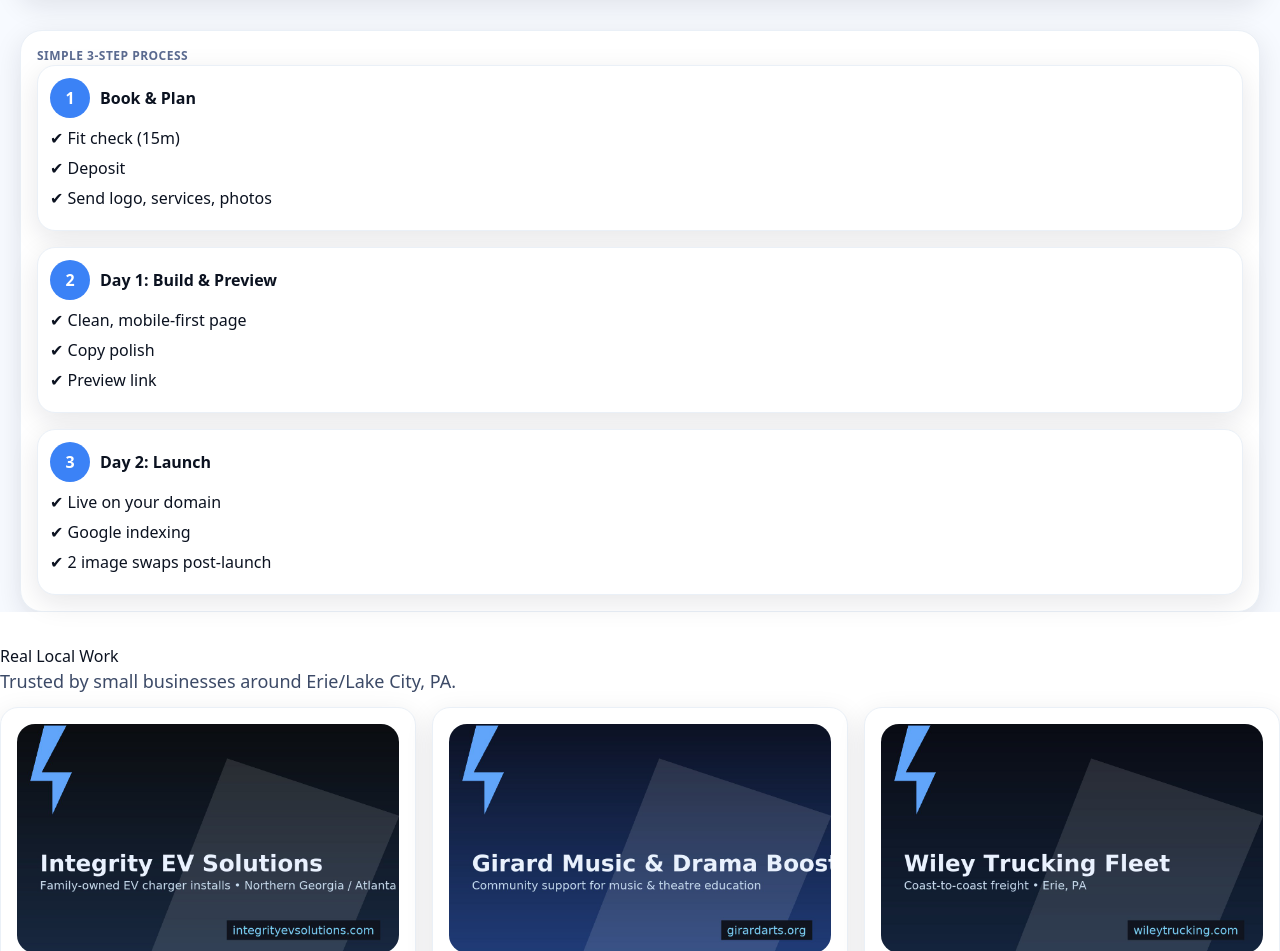
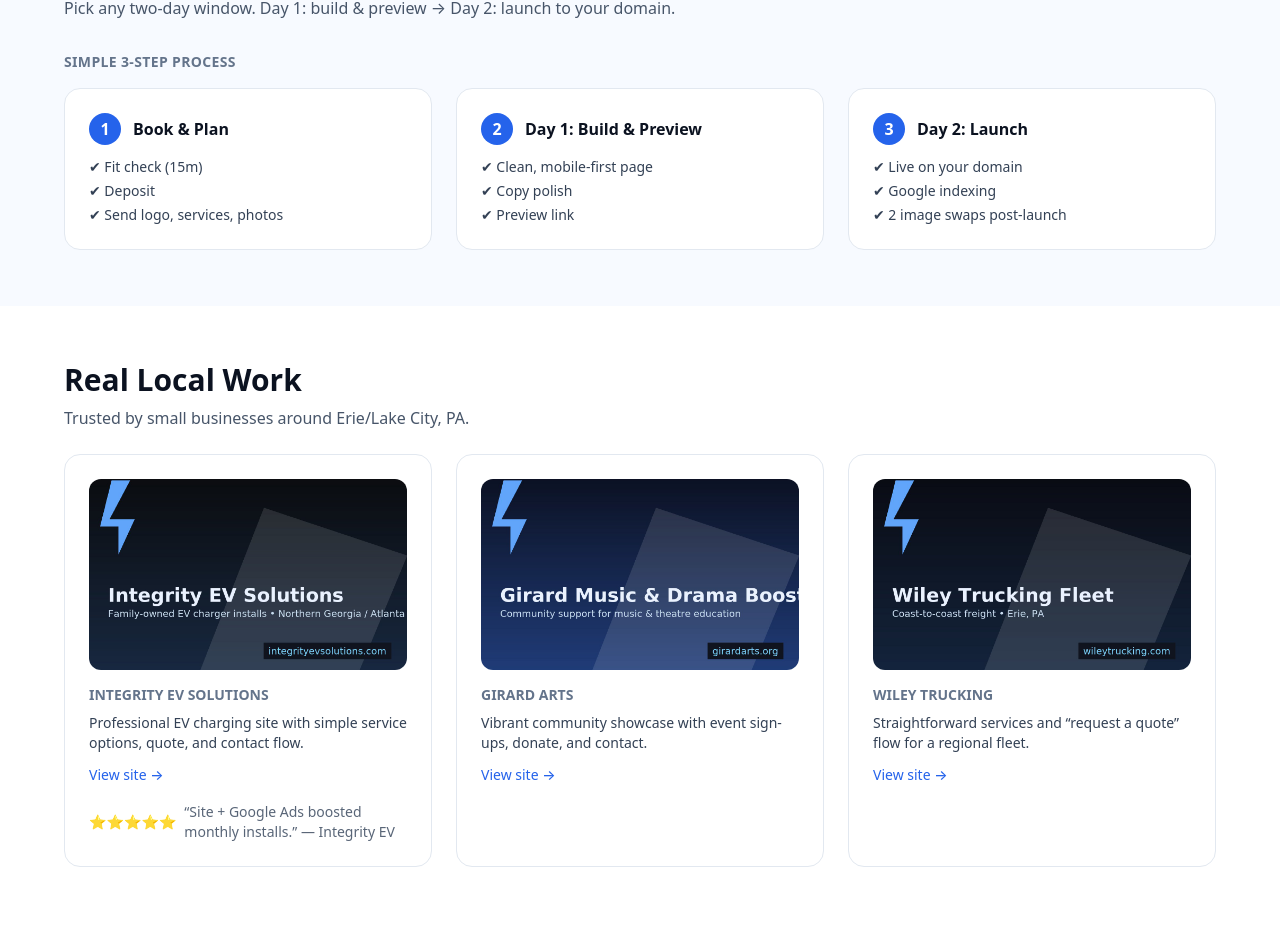
Before and after one commit to jordanlander/oneweekendwebsites, a plain HTML site: page index.html in a window 1280 px wide. Shown: the part 581-1532 px from the top of the page. Drawn offline with nearby package versions, Linux system fonts and the light colour scheme.

Commit message:
ui: harmonize process/work sections and restore full footer

```diff
--- a/index.html
+++ b/index.html
@@ -124,69 +124,75 @@
 </section>
 <!-- HERO END -->
 
-<section class="alt-band fade-in">
-  <div class="container">
-    <div class="band band--angled">
-      <div class="eyebrow">How it works</div>
-      <h2 style="margin:6px 0 10px">Launch in 48 hours</h2>
-      <p>Pick any two-day window. Day 1: build &amp; preview → Day 2: launch to your domain.</p>
-    </div>
-    <div class="card card-lg" style="padding:16px;margin-top:32px">
-      <div class="kicker">Simple 3-Step Process</div>
-      <div class="grid" id="process">
-        <div class="card" style="padding:12px">
-          <div style="display:flex;gap:10px;align-items:center"><span class="icon-num">1</span><strong>Book &amp; Plan</strong></div>
-          <ul class="list">
-            <li>✔ Fit check (15m)</li><li>✔ Deposit</li><li>✔ Send logo, services, photos</li>
-          </ul>
-        </div>
-        <div class="card" style="padding:12px">
-          <div style="display:flex;gap:10px;align-items:center"><span class="icon-num">2</span><strong>Day 1: Build &amp; Preview</strong></div>
-          <ul class="list">
-            <li>✔ Clean, mobile-first page</li><li>✔ Copy polish</li><li>✔ Preview link</li>
-          </ul>
-        </div>
-        <div class="card" style="padding:12px">
-          <div style="display:flex;gap:10px;align-items:center"><span class="icon-num">3</span><strong>Day 2: Launch</strong></div>
-          <ul class="list">
-            <li>✔ Live on your domain</li><li>✔ Google indexing</li><li>✔ 2 image swaps post-launch</li>
-          </ul>
-        </div>
+
+<section id="process" class="alt-band fade-in px-6 py-14">
+  <div class="max-w-6xl mx-auto">
+    <p class="text-sm font-semibold text-blue-600 uppercase tracking-wide">How it works</p>
+    <h2 class="mt-1 text-3xl font-bold">Launch in 48 hours</h2>
+    <p class="mt-2 text-slate-600">Pick any two-day window. Day 1: build &amp; preview → Day 2: launch to your domain.</p>
+    <p class="mt-8 text-sm font-semibold text-slate-500 uppercase tracking-wide">Simple 3-step process</p>
+    <div class="mt-4 grid gap-6 md:grid-cols-3">
+      <div class="rounded-2xl border border-slate-200 p-6 bg-white">
+        <div class="flex items-center gap-3"><span class="flex h-8 w-8 items-center justify-center rounded-full bg-blue-600 text-white font-bold">1</span><strong>Book &amp; Plan</strong></div>
+        <ul class="mt-3 space-y-1 text-sm text-slate-700">
+          <li>✔ Fit check (15m)</li>
+          <li>✔ Deposit</li>
+          <li>✔ Send logo, services, photos</li>
+        </ul>
+      </div>
+      <div class="rounded-2xl border border-slate-200 p-6 bg-white">
+        <div class="flex items-center gap-3"><span class="flex h-8 w-8 items-center justify-center rounded-full bg-blue-600 text-white font-bold">2</span><strong>Day 1: Build &amp; Preview</strong></div>
+        <ul class="mt-3 space-y-1 text-sm text-slate-700">
+          <li>✔ Clean, mobile-first page</li>
+          <li>✔ Copy polish</li>
+          <li>✔ Preview link</li>
+        </ul>
+      </div>
+      <div class="rounded-2xl border border-slate-200 p-6 bg-white">
+        <div class="flex items-center gap-3"><span class="flex h-8 w-8 items-center justify-center rounded-full bg-blue-600 text-white font-bold">3</span><strong>Day 2: Launch</strong></div>
+        <ul class="mt-3 space-y-1 text-sm text-slate-700">
+          <li>✔ Live on your domain</li>
+          <li>✔ Google indexing</li>
+          <li>✔ 2 image swaps post-launch</li>
+        </ul>
       </div>
     </div>
   </div>
 </section>
 
 
-<section id="work" class="alt-band fade-in">
-  <div class="container" style="padding:32px 0">
-    <h2>Real Local Work</h2>
-    <p class="lead">Trusted by small businesses around Erie/Lake City, PA.</p>
-    <div class="grid cols-3" style="margin-top:12px">
-      <article class="card">
-        <img src="/work-integrity-ev.jpg" alt="Integrity EV preview" width="600" height="360" loading="lazy" style="width:100%;height:auto;border-radius:var(--r)">
-        <div class="kicker">Integrity EV Solutions</div>
-        <p style="margin:6px 0 10px">Professional EV charging site with simple service options, quote, and contact flow.</p>
-        <a class="pill" href="https://www.integrityevsolutions.com" target="_blank" rel="noopener">View site →</a>
-        <div style="margin-top:12px;display:flex;align-items:center;gap:6px">
-          ⭐⭐⭐⭐⭐ <span style="opacity:.9">“Site + Google Ads boosted monthly installs.” — Integrity EV</span>
+
+
+<section id="work" class="alt-band fade-in px-6 py-14">
+  <div class="max-w-6xl mx-auto">
+    <h2 class="text-3xl font-bold">Real Local Work</h2>
+    <p class="mt-2 text-slate-600">Trusted by small businesses around Erie/Lake City, PA.</p>
+    <div class="mt-6 grid gap-6 md:grid-cols-3">
+      <article class="rounded-2xl border border-slate-200 p-6 bg-white">
+        <img src="/work-integrity-ev.jpg" alt="Integrity EV preview" width="600" height="360" loading="lazy" class="w-full h-auto rounded-xl">
+        <div class="mt-4 text-sm font-semibold text-slate-500 uppercase">Integrity EV Solutions</div>
+        <p class="mt-2 text-sm text-slate-700">Professional EV charging site with simple service options, quote, and contact flow.</p>
+        <a class="mt-3 inline-block text-blue-600 hover:underline text-sm font-medium" href="https://www.integrityevsolutions.com" target="_blank" rel="noopener">View site →</a>
+        <div class="mt-4 flex items-center gap-2 text-sm text-slate-600">
+          ⭐⭐⭐⭐⭐ <span class="opacity-90">“Site + Google Ads boosted monthly installs.” — Integrity EV</span>
         </div>
       </article>
-      <article class="card">
-        <img src="/work-girard-arts.jpg" alt="Girard Arts preview" width="600" height="360" loading="lazy" style="width:100%;height:auto;border-radius:var(--r)">
-        <div class="kicker">Girard Arts</div>
-        <p style="margin:6px 0 10px">Vibrant community showcase with event sign-ups, donate, and contact.</p>
-        <a class="pill" href="https://girardarts.org" target="_blank" rel="noopener">View site →</a>
+      <article class="rounded-2xl border border-slate-200 p-6 bg-white">
+        <img src="/work-girard-arts.jpg" alt="Girard Arts preview" width="600" height="360" loading="lazy" class="w-full h-auto rounded-xl">
+        <div class="mt-4 text-sm font-semibold text-slate-500 uppercase">Girard Arts</div>
+        <p class="mt-2 text-sm text-slate-700">Vibrant community showcase with event sign-ups, donate, and contact.</p>
+        <a class="mt-3 inline-block text-blue-600 hover:underline text-sm font-medium" href="https://girardarts.org" target="_blank" rel="noopener">View site →</a>
       </article>
-      <article class="card">
-        <img src="/work-wiley-trucking.jpg" alt="Wiley Trucking preview" width="600" height="360" loading="lazy" style="width:100%;height:auto;border-radius:var(--r)">
-        <div class="kicker">Wiley Trucking</div>
-        <p style="margin:6px 0 10px">Straightforward services and “request a quote” flow for a regional fleet.</p>
-        <a class="pill" href="https://www.wileytrucking.com" target="_blank" rel="noopener">View site →</a>
+      <article class="rounded-2xl border border-slate-200 p-6 bg-white">
+        <img src="/work-wiley-trucking.jpg" alt="Wiley Trucking preview" width="600" height="360" loading="lazy" class="w-full h-auto rounded-xl">
+        <div class="mt-4 text-sm font-semibold text-slate-500 uppercase">Wiley Trucking</div>
+        <p class="mt-2 text-sm text-slate-700">Straightforward services and “request a quote” flow for a regional fleet.</p>
+        <a class="mt-3 inline-block text-blue-600 hover:underline text-sm font-medium" href="https://www.wileytrucking.com" target="_blank" rel="noopener">View site →</a>
       </article>
     </div>
   </div>
 </section>
+
 
 <section id="pricing" class="px-6 py-14">
   <h2 class="max-w-6xl mx-auto text-3xl font-bold">Simple, Transparent Pricing</h2>
@@ -329,17 +335,35 @@
   </div>
 </section>
 
+
 <footer class="px-6 py-10 border-t">
-  <div class="max-w-6xl mx-auto flex flex-wrap items-center justify-between gap-4">
-    <p class="text-sm text-slate-500">© 2025 JCLander LLC • Lake City / Erie, PA</p>
-    <div class="flex flex-wrap gap-2 text-sm">
+  <div class="max-w-6xl mx-auto grid gap-6 md:grid-cols-3 items-center">
+    <div class="text-sm text-slate-500">
+      © 2025 JCLander LLC • Lake City / Erie, PA
+      <div class="mt-1">814-580-8040 • <a href="mailto:jordanlander@gmail.com" class="underline">jordanlander@gmail.com</a></div>
+    </div>
+    <nav class="justify-self-center" aria-label="Footer">
+      <ul class="flex flex-wrap items-center justify-center gap-x-4 gap-y-2 text-sm">
+        <li><a href="https://jordanlander.com" class="text-slate-600 hover:text-slate-900 underline decoration-dotted">About me</a></li>
+        <li><a href="/terms.html" class="text-slate-600 hover:text-slate-900 underline decoration-dotted">Terms</a></li>
+        <li><a href="/refunds.html" class="text-slate-600 hover:text-slate-900 underline decoration-dotted">Refunds</a></li>
+        <li><a href="/privacy.html" class="text-slate-600 hover:text-slate-900 underline decoration-dotted">Privacy</a></li>
+        <li class="hidden sm:block text-slate-400">•</li>
+        <li><a href="#process" class="text-slate-600 hover:text-slate-900">Process</a></li>
+        <li><a href="#work" class="text-slate-600 hover:text-slate-900">Work</a></li>
+        <li><a href="#pricing" class="text-slate-600 hover:text-slate-900">Pricing</a></li>
+        <li><a href="#faq" class="text-slate-600 hover:text-slate-900">FAQ</a></li>
+      </ul>
+    </nav>
+    <div class="justify-self-end flex flex-wrap gap-2 text-sm">
       <a href="#book" class="px-3 py-2 rounded-md bg-blue-600 text-white hover:bg-blue-700">Book</a>
       <a href="https://square.link/u/JCKqtjo5" class="px-3 py-2 rounded-md border">Deposit</a>
       <a href="https://square.link/u/u08vlvAR" class="px-3 py-2 rounded-md border">Pay in full</a>
-      <a href="https://square.link/u/wL2hwxEx" class="px-3 py-2 rounded-md border">Care (monthly)</a>
+      <a href="https://square.link/u/wL2hwxEx" class="px-3 py-2 rounded-md border">Care</a>
     </div>
   </div>
 </footer>
+
 
 <script>
   if (location.hash === '#thanks') {
```
Also changed, not shown: book/index.html (+1 -1 lines).
